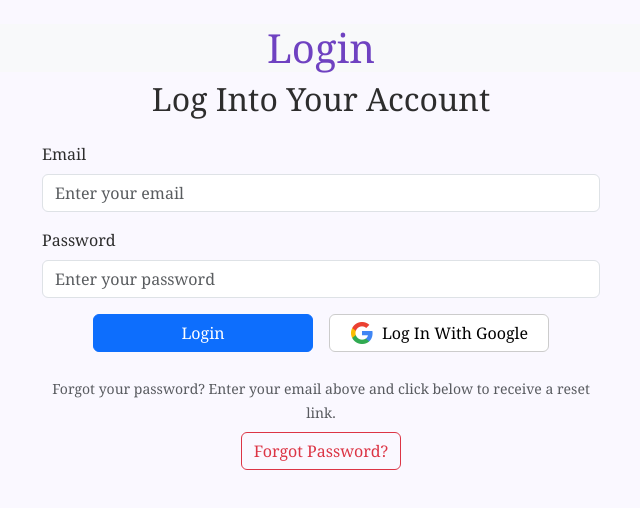
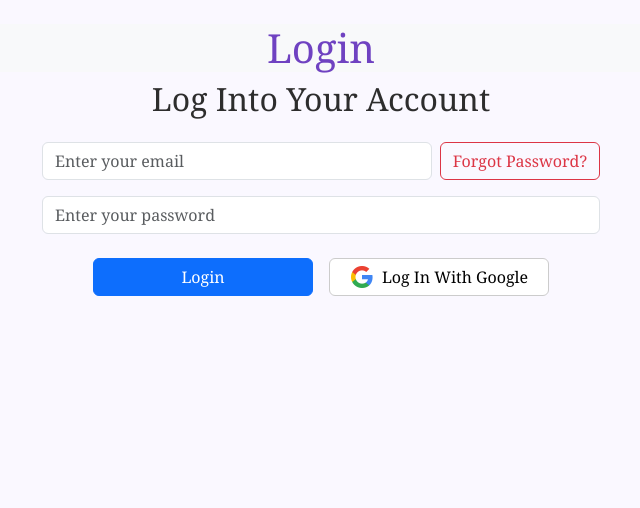
Before and after one commit to joshwilliams123/teacher, a React (Create React App) app: page /login in a window 1280 px wide. Shown: the top 508 px of the page, without its empty margins (319-959 px from the left). Built offline with nearby package versions, Linux system fonts and the light colour scheme; no server answers.

Commit message:
new forgot password

```diff
--- a/src/Login.js
+++ b/src/Login.js
@@ -1,5 +1,8 @@
 import React, { useState } from "react";
-import { signInWithEmailAndPassword, sendPasswordResetEmail } from "firebase/auth";
+import {
+  signInWithEmailAndPassword,
+  sendPasswordResetEmail,
+} from "firebase/auth";
 import { auth, googleProvider, signInWithPopup } from "./firebase";
 import { useNavigate } from "react-router-dom";
 import "bootstrap/dist/css/bootstrap.min.css";
@@ -9,12 +12,14 @@ const Login = () => {
   const [email, setEmail] = useState("");
   const [password, setPassword] = useState("");
   const [error, setError] = useState("");
+  const [success, setSuccess] = useState("");
 
   const navigate = useNavigate();
 
   const handleLogin = async (e) => {
     e.preventDefault();
     setError("");
+    setSuccess("");
     try {
       await signInWithEmailAndPassword(auth, email, password);
       navigate("/teacher-home");
@@ -29,6 +34,7 @@ const Login = () => {
 
   const handleGoogleLogin = async () => {
     setError("");
+    setSuccess("");
     try {
       await signInWithPopup(auth, googleProvider);
       navigate("/teacher-home");
@@ -39,13 +45,18 @@ const Login = () => {
 
   const handleForgotPassword = async () => {
     setError("");
+    setSuccess("");
     if (!email) {
       setError("Please enter your email to reset your password.");
       return;
     }
     try {
-      await sendPasswordResetEmail(auth, email);
-      alert("A password reset email has been sent to your inbox.");
+      await sendPasswordResetEmail(auth, email, {
+        url: `${window.location.origin}/login`,
+      });
+      setSuccess(
+        `A password reset email has been sent to ${email}. Please check your inbox and return to the login page.`
+      );
     } catch (err) {
       setError(err.message);
     }
@@ -65,11 +76,13 @@ const Login = () => {
           <div className="text-center mb-4">
             <h2>Log Into Your Account</h2>
           </div>
+
           {error && <p className="text-danger text-center">{error}</p>}
+          {success && <p className="text-success text-center">{success}</p>}
+
           <div className="w-50 mx-auto">
             <form onSubmit={handleLogin}>
-              <div className="mb-3">
-                <label className="form-label">Email</label>
+              <div className="mb-3 d-flex align-items-center gap-2">
                 <input
                   type="email"
                   className="form-control"
@@ -78,9 +91,17 @@ const Login = () => {
                   onChange={(e) => setEmail(e.target.value)}
                   required
                 />
+                <button
+                  type="button"
+                  className="btn btn-outline-danger"
+                  onClick={handleForgotPassword}
+                  style={{ whiteSpace: "nowrap" }}
+                >
+                  Forgot Password?
+                </button>
               </div>
-              <div className="mb-3">
-                <label className="form-label">Password</label>
+
+              <div className="mb-1">
                 <input
                   type="password"
                   className="form-control"
@@ -90,7 +111,8 @@ const Login = () => {
                   required
                 />
               </div>
-              <div className="d-flex justify-content-center gap-3 mt-3">
+
+              <div className="d-flex justify-content-center gap-3 mt-4">
                 <button
                   type="submit"
                   className="btn btn-primary flex-fill"
@@ -106,7 +128,7 @@ const Login = () => {
                     color: "#000",
                     border: "1px solid #ccc",
                     gap: "8px",
-                    maxWidth: "220px"
+                    maxWidth: "220px",
                   }}
                   onClick={handleGoogleLogin}
                 >
@@ -118,20 +140,6 @@ const Login = () => {
                   Log In With Google
                 </button>
               </div>
-              <div className="mt-4 mb-2 text-center">
-                <small className="text-muted">
-                  Forgot your password? Enter your email above and click below to receive a reset link.
-                </small>
-              </div>
-              <div className="text-center">
-                <button
-                  type="button"
-                  className="btn btn-outline-danger"
-                  onClick={handleForgotPassword}
-                >
-                  Forgot Password?
-                </button>
-              </div>
             </form>
           </div>
         </div>
```
